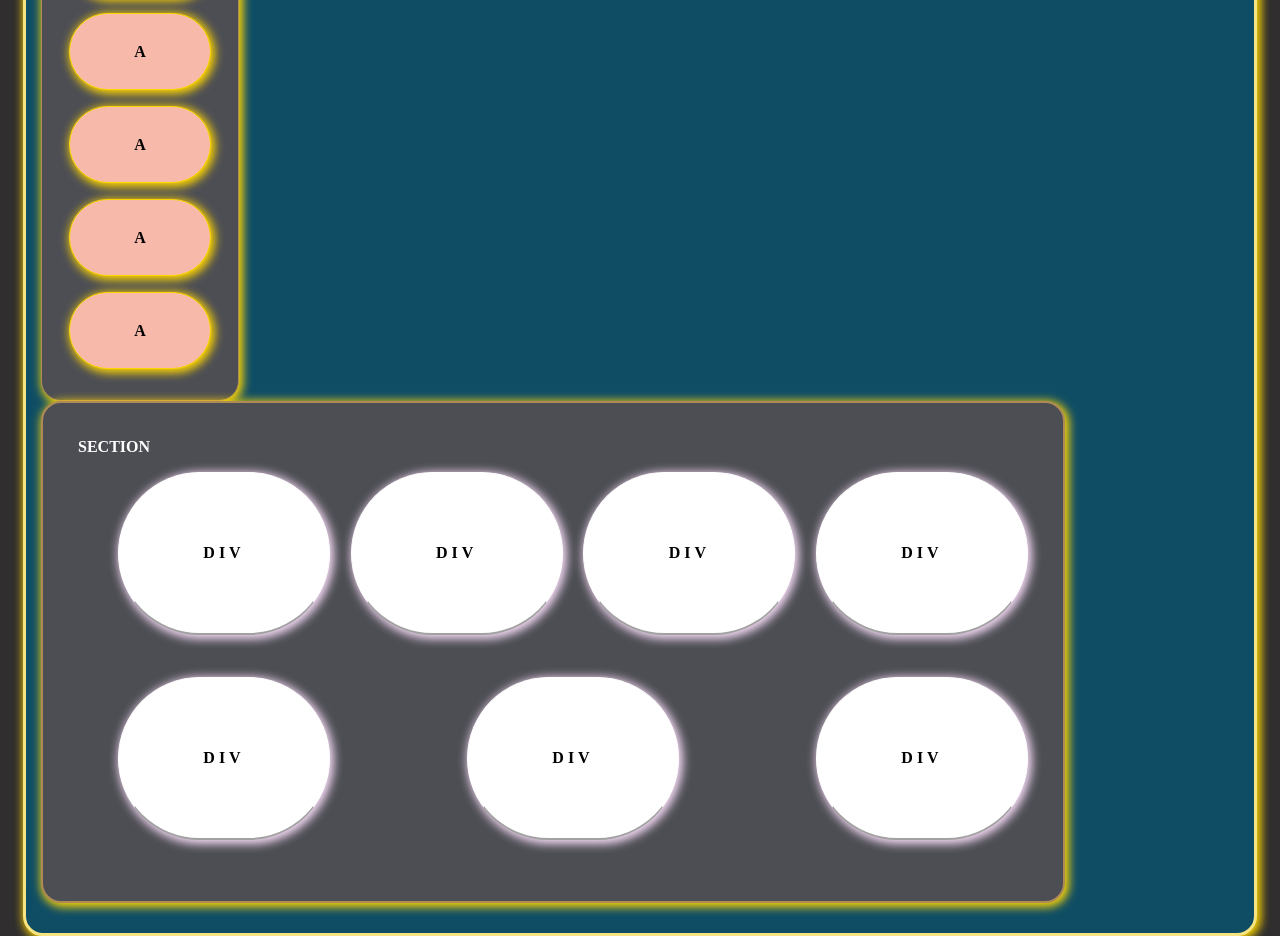
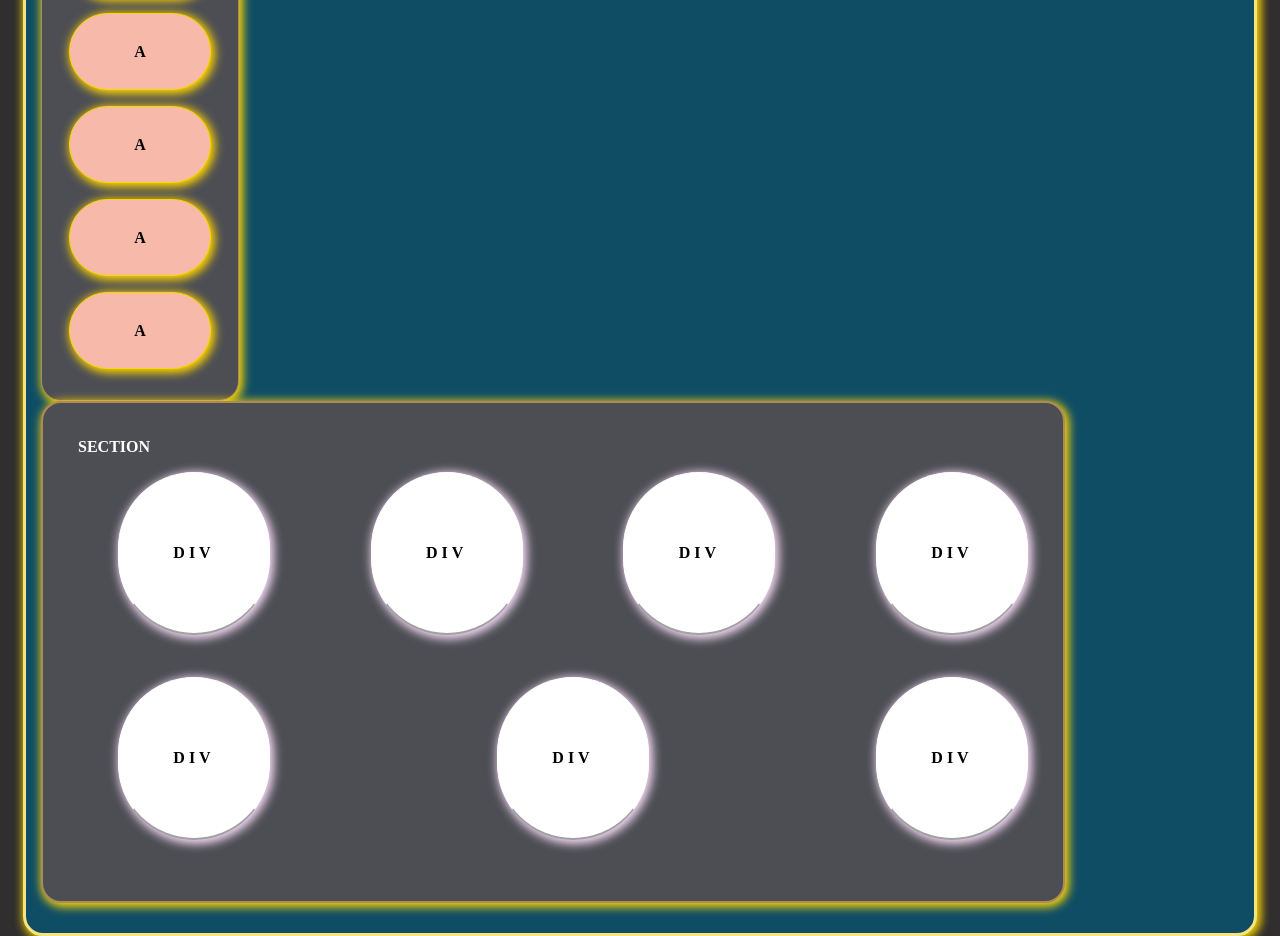
Before and after one commit to Leocore23/Examen-T1, a plain HTML site: page examen/index.html in a window 1280 px wide. Shown: the part 445-1381 px from the top of the page. Drawn offline with Linux system fonts and the light colour scheme.

Commit message:
Modificación en Section

```diff
--- a/examen/css/styles.css
+++ b/examen/css/styles.css
@@ -160,7 +160,7 @@ Main{
     display: flex;
     justify-content: center;
     align-items: center;
-    width: 210px;
+    width: 150px;
     height: 160px;
     border-radius: 5000px;
     border: 1px solid white;
```
